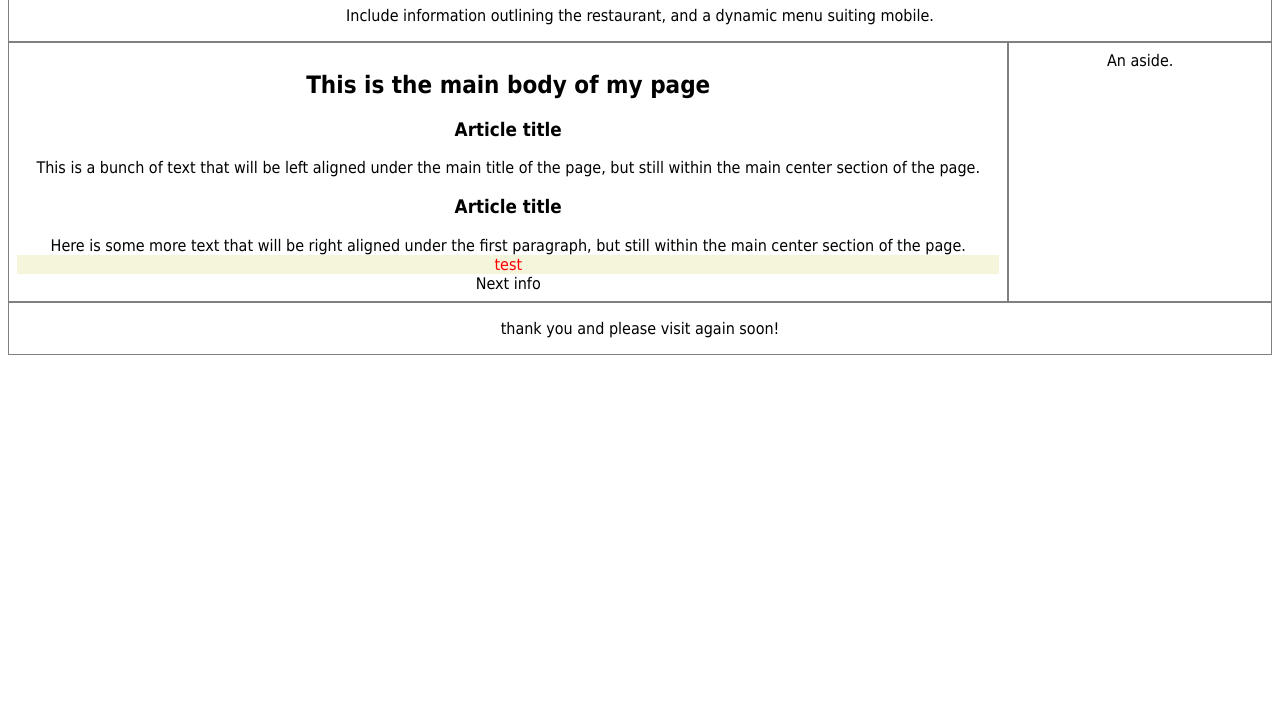
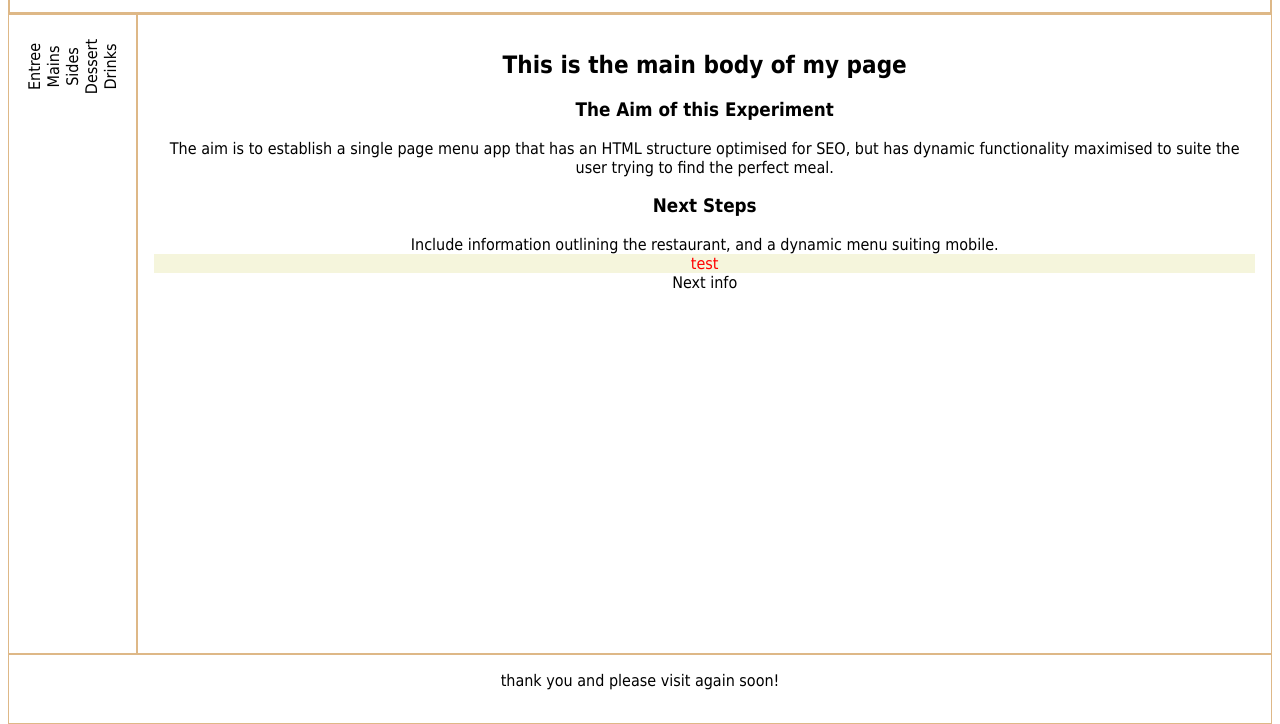
Before and after one commit to Scoman/dynamicmenu, a website built with Parcel: page index.html in a window 1280 px wide. Shown: the part 84-808 px from the top of the page. Built offline with nearby package versions, Linux system fonts and the light colour scheme.

Commit message:
Further layout concept trials, and initial layout of navigation.

```diff
--- a/index.html
+++ b/index.html
@@ -1,43 +1,69 @@
 <!DOCTYPE html>
-<html lang = "en">
+<html lang="en">
 
 <head>
     <title>Restaurant Dynamic Menue</title>
-	<meta charset="UTF-8" />
-	<link rel = "stylesheet" type = "text/css" href = "src/styles.css"/>
+    <meta charset="UTF-8"/>
+    <meta name="viewport" content="width=device-width, initial-scale=1.0">
+    <link rel="stylesheet" type="text/css" href="src/styles.css"/>
 </head>
 
 <body>
+
+<div id="main-wrapper">
+
     <header>
-	<h1>Interactive Restaurant Menu</h1>
-	<p>
-		Include information outlining the restaurant, and a dynamic menu suiting mobile.
-	</p>
+        <h1 class="logo">Interactive Restaurant Menu</h1>
+        <nav>
+            <ul class="nav top-nav">
+                <li>Our Menu</li>
+                <li>In Home Dining</li>
+                <li>Delivered to you</li>
+                <li>Healthy Life</li>
+                <li>Enjoy your time</li>
+                <li>Reusable Containers</li>
+                <li>Our Subscription Service</li>
+            </ul>
+        </nav>
     </header>
+
     <div id="fc">
+        <nav>
+            <ul class="nav side-nav">
+                <li>Entree</li>
+                <li>Mains</li>
+                <li>Sides</li>
+                <li>Dessert</li>
+                <li>Drinks</li>
+            </ul>
+        </nav>
+
+        <main>
             <section>
                 <h2>This is the main body of my page</h2>
                 <article>
-			<h3>Article title</h3>
-			This is a bunch of text that will be left aligned under the main title of the page, but still within the main center section of the page.
+                    <h3>The Aim of this Experiment</h3>
+                    The aim is to establish a single page menu app that has an HTML structure optimised for SEO,
+                    but has dynamic functionality maximised to suite the user trying to find the perfect meal.
                 </article>
                 <article>
-			<h3>Article title</h3>
-			Here is some more text that will be right aligned under the first paragraph, but still within the main center section of the page.
+                    <h3>Next Steps</h3>
+                    Include information outlining the restaurant, and a dynamic menu suiting mobile.
                 </article>
                 <div id="app">Initial information</div>
                 <div id="next">Next info</div>
             </section>
-	<aside>
-		An aside.
-	</aside>
+
+        </main>
     </div>
+
     <footer>
         thank you and please visit again soon!
     </footer>
+</div>
 
 <script>
-	window.onload = function() {
+    window.onload = function () {
         document.getElementById("app").innerHTML = "test";
     }
 
--- a/src/styles.css
+++ b/src/styles.css
@@ -1,31 +1,62 @@
 html, body {
     font-family: Tahoma, sans-serif;
     text-align: center;
+    height: 100%;
 }
 
+#main-wrapper {
+    display: flex;
+    flex-direction: column;
+    height: 100%;
+}
+/* Header Styling */
 header {
-  border: 1px solid grey;
+    flex: 1;
+    border: 1px solid burlywood;
+}
+
+.logo {
+    float: left;
+    font-family: sans-serif;
+    font-size: 1.5em;
+}
+
+nav {
+    flex: 1;
+    border: 1px solid burlywood;
+    padding: 0.5em;
+}
+
+.nav > li {
+    display: inline-block;
+    padding: 0 0.5em;
+}
+
+.side-nav {
+    transform: rotate(-90deg);
+}
+
+/* End Header Styling */
+main {
+    flex: 19;
+    border: 1px solid burlywood;
+    padding: 0.5em;
 }
 
 #fc {
+    flex: 18;
     display: flex;
-  flex-flow: row; /* alternative is column */
+    flex-direction: row; /* alternative is column */
 }
 
 section {
     flex: 8;
-  border: 1px solid grey;
-  padding: 0.5em;
-}
-
-aside {
-  flex: 2;
-  border: 1px solid grey;
     padding: 0.5em;
 }
 
 footer {
-  border: 1px solid grey;
+    flex: 1;
+    border: 1px solid burlywood;
     padding: 1em;
 }
 
```
Lines whose indentation alone changed are shown as unchanged.
